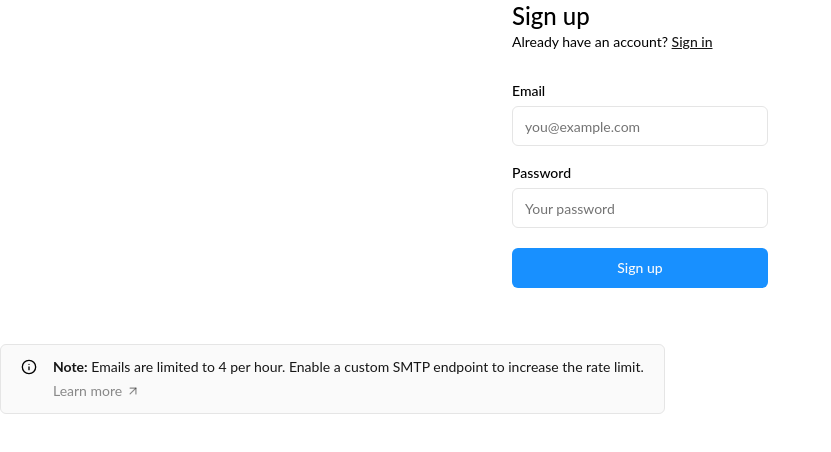
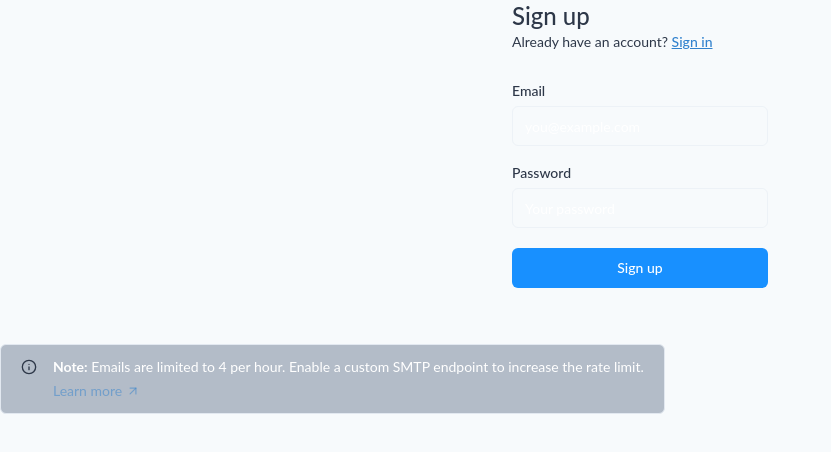
Before and after one commit to skartik-sk/apna-hostal-admin-website, a Next.js app: page /sign-up in a window 1280 px wide. Shown: the top 452 px of the page, without its empty margins (0-831 px from the left). Built offline with nearby package versions, Linux system fonts and the light colour scheme.

Commit message:
Update default colors in tailwind.config.ts

```diff
--- a/tailwind.config.ts
+++ b/tailwind.config.ts
@@ -10,7 +10,6 @@ const config = {
   ],
   prefix: "",
   theme: {
-
     container: {
       center: true,
       padding: "2rem",
@@ -20,38 +19,38 @@ const config = {
     },
     extend: {
       colors: {
-        border: "hsl(var(--border))",
-        input: "hsl(var(--input))",
-        ring: "hsl(var(--ring))",
-        background: "#ffffff",
-        foreground: "#000000",
+        border: "#e2e8f0",
+        input: "#edf2f7",
+        ring: "#cbd5e0",
+        background: "#f7fafc",
+        foreground: "#2d3748",
         primary: {
-          DEFAULT: "hsl(var(--primary))",
-          foreground: "hsl(var(--primary-foreground))",
+          DEFAULT: "#3182ce",
+          foreground: "#ffffff",
         },
         secondary: {
-          DEFAULT: "hsl(var(--secondary))",
-          foreground: "hsl(var(--secondary-foreground))",
+          DEFAULT: "#2b6cb0",
+          foreground: "#ffffff",
         },
         destructive: {
-          DEFAULT: "hsl(var(--destructive))",
-          foreground: "hsl(var(--destructive-foreground))",
+          DEFAULT: "#e53e3e",
+          foreground: "#ffffff",
         },
         muted: {
-          DEFAULT: "hsl(var(--muted))",
-          foreground: "hsl(var(--muted-foreground))",
+          DEFAULT: "#718096",
+          foreground: "#ffffff",
         },
         accent: {
-          DEFAULT: "hsl(var(--accent))",
-          foreground: "hsl(var(--accent-foreground))",
+          DEFAULT: "#38b2ac",
+          foreground: "#ffffff",
         },
         popover: {
-          DEFAULT: "hsl(var(--popover))",
-          foreground: "hsl(var(--popover-foreground))",
+          DEFAULT: "#ffffff",
+          foreground: "#2d3748",
         },
         card: {
-          DEFAULT: "hsl(var(--card))",
-          foreground: "hsl(var(--card-foreground))",
+          DEFAULT: "#ffffff",
+          foreground: "#2d3748",
         },
       },
       borderRadius: {
```
